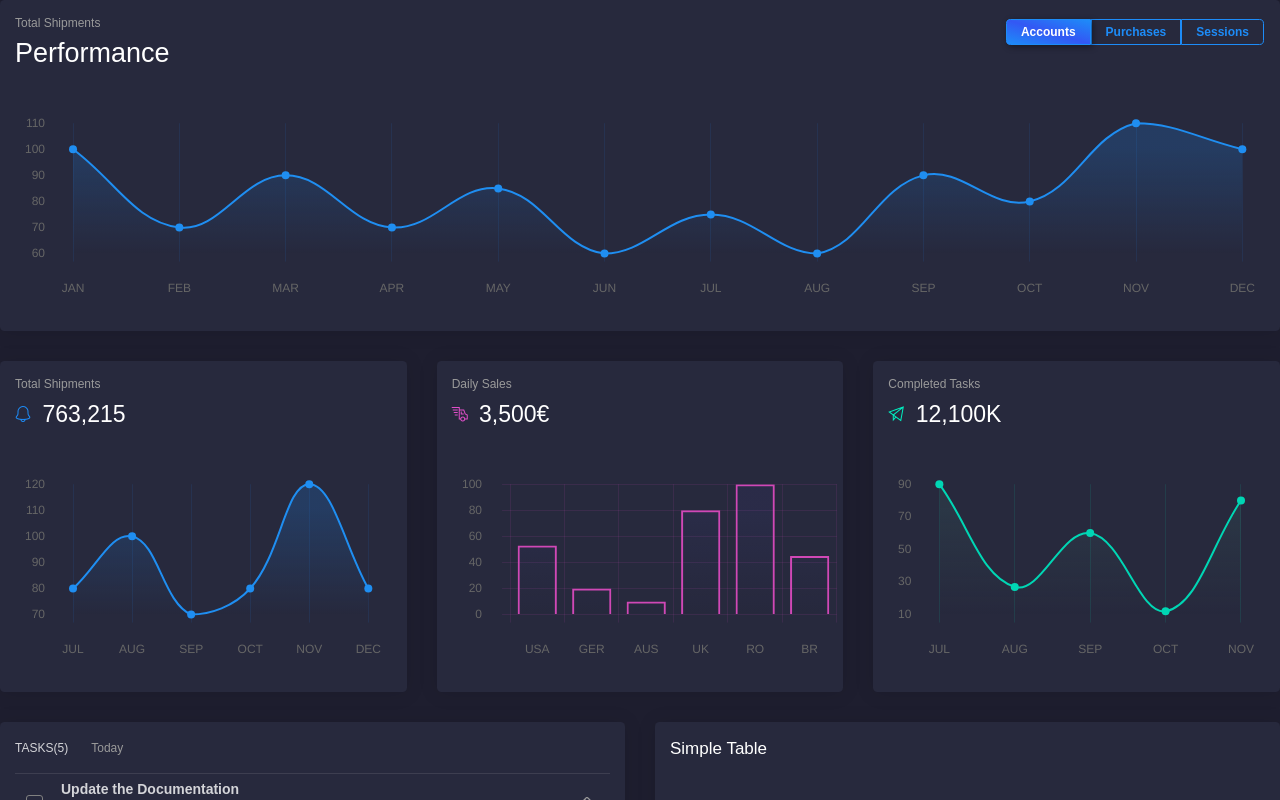
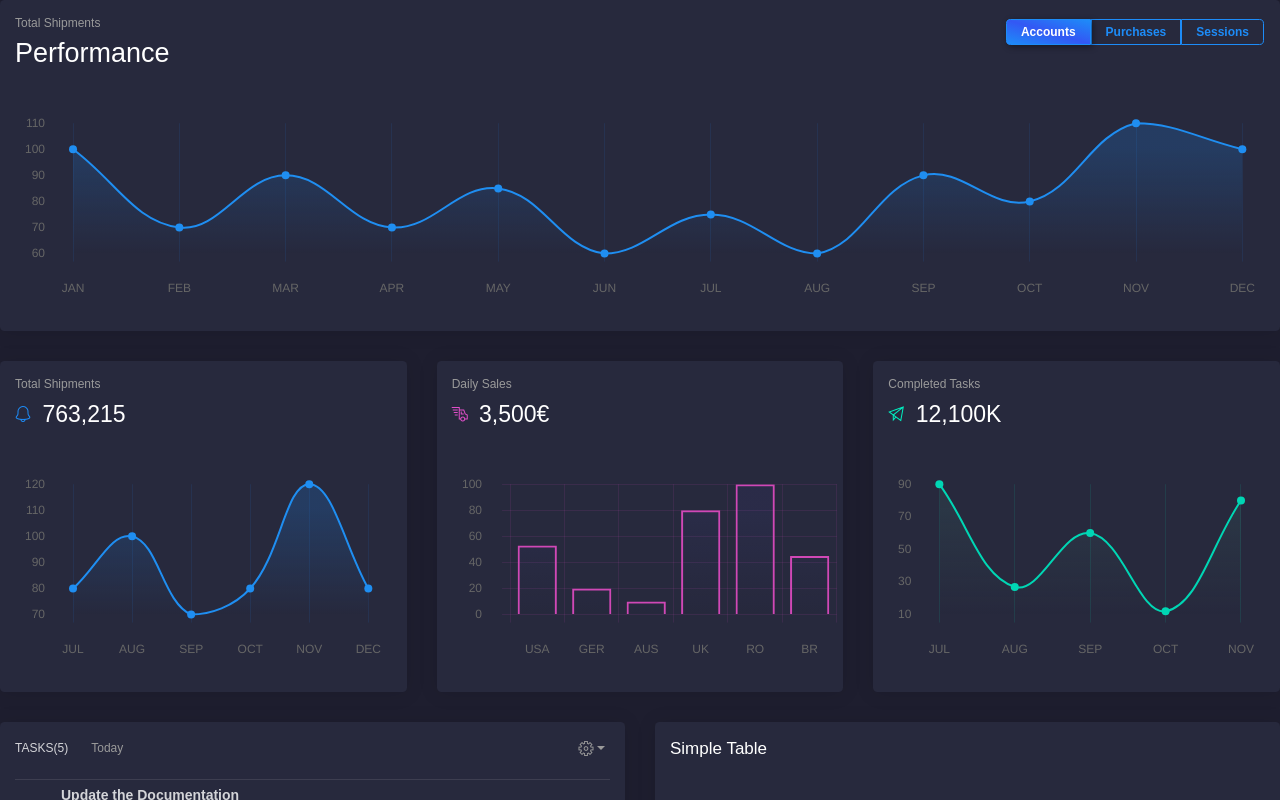
Before and after one commit to creativetimofficial/black-dashboard-react, a Next.js app: page /Dashboard in a window 1280 px wide. Shown: the top 800 px of the page. Built offline with nearby package versions, Linux system fonts and the light colour scheme.

Commit message:
Fixed Dashboard page

```diff
--- a/pages/Dashboard.js
+++ b/pages/Dashboard.tsx
@@ -225,7 +225,7 @@ function Dashboard(props) {
               <CardHeader>
                 <h6 className="title d-inline">Tasks(5)</h6>
                 <p className="card-category d-inline"> today</p>
-                {/* <UncontrolledDropdown>
+                <UncontrolledDropdown>
                   <DropdownToggle
                     caret
                     className="btn-icon"
@@ -235,7 +235,7 @@ function Dashboard(props) {
                   >
                     <i className="tim-icons icon-settings-gear-63" />
                   </DropdownToggle>
-                  <DropdownMenu aria-labelledby="dropdownMenuLink" end>
+                  <DropdownMenu aria-labelledby="dropdownMenuLink">
                     <DropdownItem
                       href="#pablo"
                       onClick={(e) => e.preventDefault()}
@@ -255,7 +255,7 @@ function Dashboard(props) {
                       Something else
                     </DropdownItem>
                   </DropdownMenu>
-                </UncontrolledDropdown> */}
+                </UncontrolledDropdown>
               </CardHeader>
               <CardBody>
                 <div className="table-full-width table-responsive">
```
